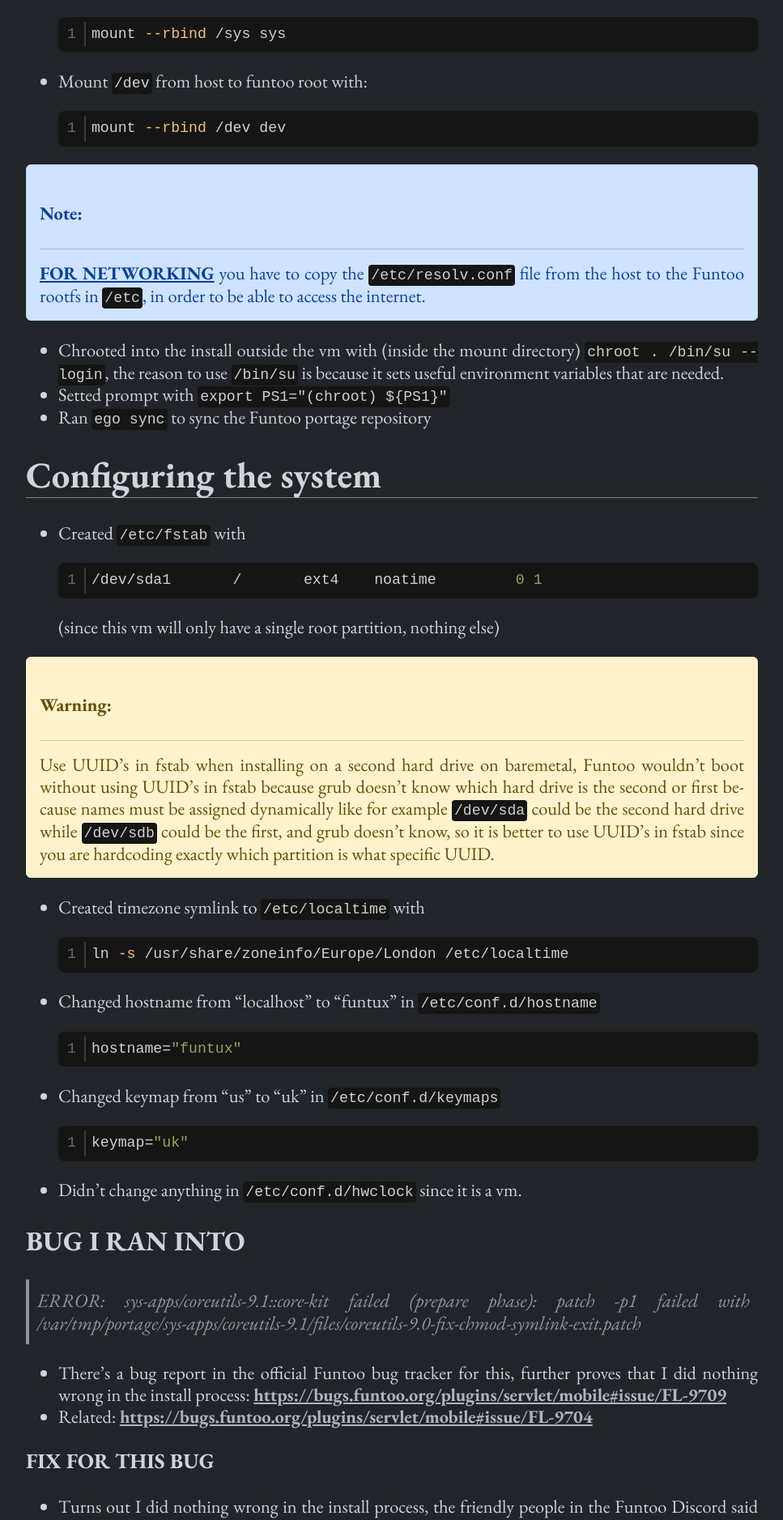
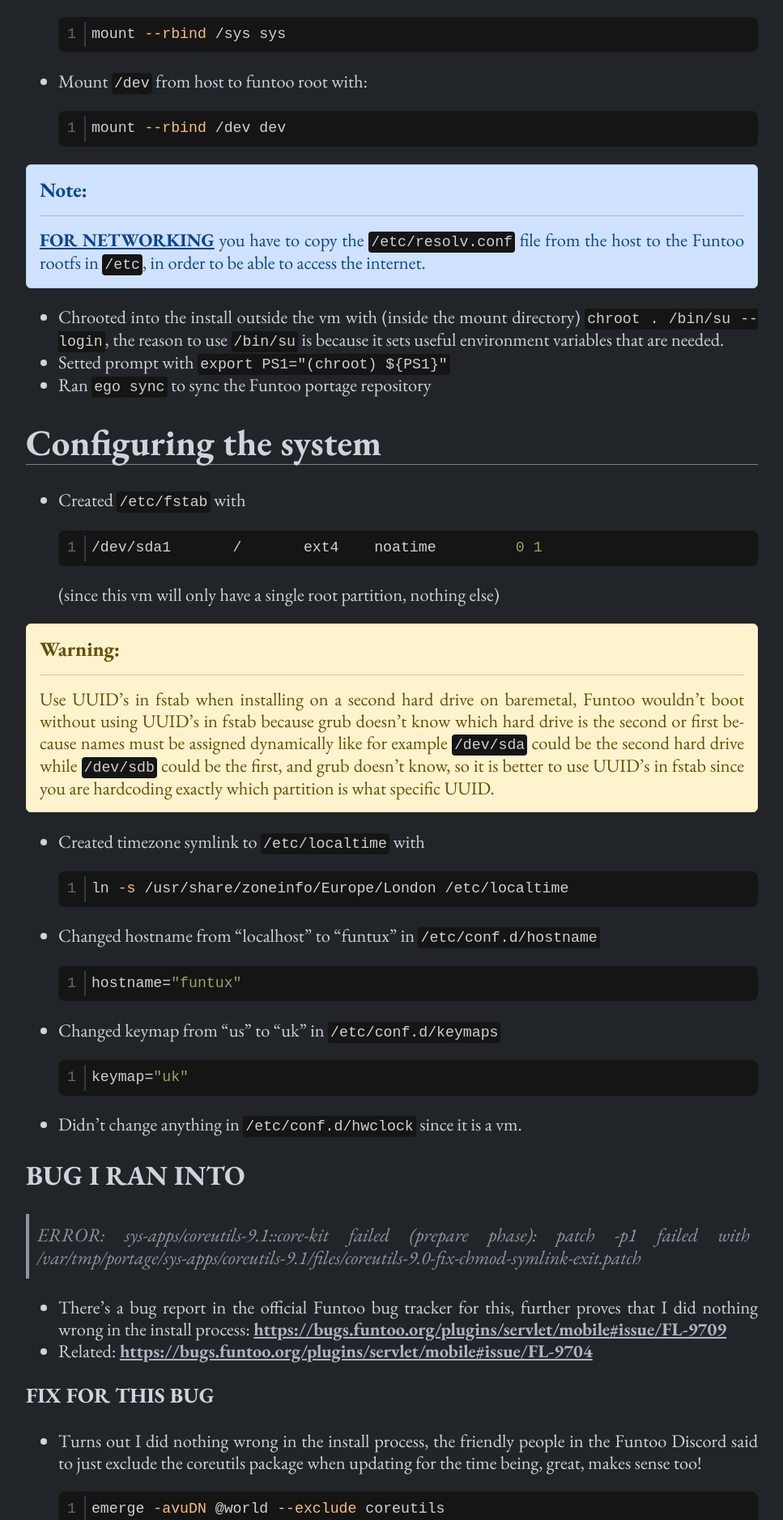
Before and after one commit to yusi1/yaslamblog, a Jekyll site: the page built from _posts/2022-02-22-funtoo-install-notes.md, in a window 1280 px wide. Shown: the part 1255-3132 px from the top of the page at 81% size, without its empty margins (156-1123 px from the left). Built offline with Jekyll 4.4.1, drawn with Linux system fonts in a browser that asks for light colours; comment, search, counter and statistics services are not loaded; the table of contents is made by our own code.

Commit message:
alerts.css: Add styling for alert headings

```diff
--- a/assets/css/alerts.css
+++ b/assets/css/alerts.css
@@ -136,6 +136,8 @@
 
 .alert-heading {
   color: inherit;
+  font-size: calc(1.320rem + 0.3vw);
+  margin: 0;
 }
 
 .alert-link {
```
